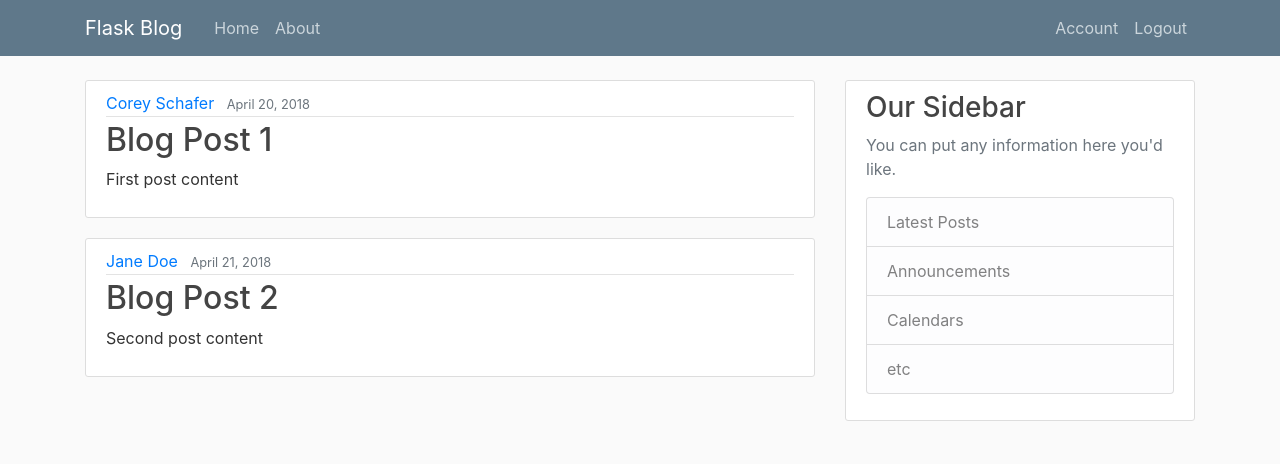
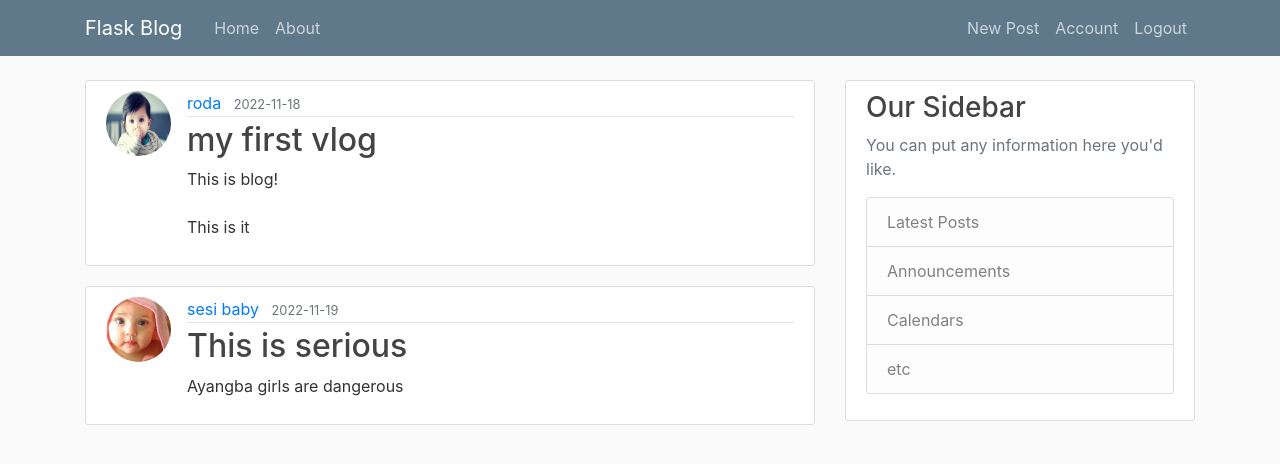
Before and after one commit to audualiyuehezu/flaskblog, a Flask app: page / in a window 1280 px wide. Shown: the top 464 px of the page. Run offline with Flask 2, Linux system fonts and the light colour scheme; a user stored in the database is signed in; data comes from the database, SQL or seed files in the repository; both versions use the stored data as it was after the commit; some libraries are stand-ins or nearby versions.

Commit message:
app update

```diff
--- a/Flask_Blog/flaskblog/routes.py
+++ b/Flask_Blog/flaskblog/routes.py
@@ -1,35 +1,17 @@
-
 import os
 import secrets
 from PIL import Image
 from flask import render_template, url_for, flash, redirect,request
 from flaskblog import app,db,bcrypt
-from flaskblog.forms import RegistrationForm, LoginForm, UpdateAccountForm
+from flaskblog.forms import RegistrationForm, LoginForm, UpdateAccountForm, PostForm
 from flaskblog.models import User, Post
 from flask_login import login_user, current_user, logout_user,login_required
-
-
-
-
-posts = [
-    {
-        'author': 'Corey Schafer',
-        'title': 'Blog Post 1',
-        'content': 'First post content',
-        'date_posted': 'April 20, 2018'
-    },
-    {
-        'author': 'Jane Doe',
-        'title': 'Blog Post 2',
-        'content': 'Second post content',
-        'date_posted': 'April 21, 2018'
-    }
-]
 
 
 @app.route("/")
 @app.route("/home")
 def home():
+    posts = Post.query.all()
     return render_template('home.html', posts=posts)
 
 
@@ -116,3 +98,16 @@ def account():
 
     image_file = url_for('static', filename='profile_pics/'+ current_user.image_file)
     return render_template('account.html', title='Account',image_file=image_file, form=form)
+
+
+@app.route("/post/new", methods=['GET', 'POST'])
+@login_required
+def new_post():
+    form = PostForm()
+    if form.validate_on_submit():
+        post = Post(title=form.title.data,content=form.content.data, author=current_user)
+        db.session.add(post)
+        db.session.commit()
+        flash('Your post has been created','success')
+        return redirect(url_for('home'))
+    return render_template('create_post.html', title='New Post', form=form)
--- a/Flask_Blog/flaskblog/templates/home.html
+++ b/Flask_Blog/flaskblog/templates/home.html
@@ -2,10 +2,11 @@
 {% block content %}
     {% for post in posts %}
         <article class="media content-section">
+          <img class="rounded-circle article-img" src="{{ url_for('static', filename='profile_pics/' + post.author.image_file) }}">
           <div class="media-body">
             <div class="article-metadata">
-              <a class="mr-2" href="#">{{ post.author }}</a>
-              <small class="text-muted">{{ post.date_posted }}</small>
+              <a class="mr-2" href="#">{{ post.author.username }}</a>
+              <small class="text-muted">{{ post.date_posted.strftime('%Y-%m-%d') }}</small>
             </div>
             <h2><a class="article-title" href="#">{{ post.title }}</a></h2>
             <p class="article-content">{{ post.content }}</p>
--- a/Flask_Blog/flaskblog/templates/layout.html
+++ b/Flask_Blog/flaskblog/templates/layout.html
@@ -32,6 +32,7 @@
             <!-- Navbar Right Side -->
             <div class="navbar-nav">
               {% if current_user.is_authenticated %}
+                <a class="nav-item nav-link" href="{{ url_for('new_post') }}">New Post</a>
                 <a class="nav-item nav-link" href="{{ url_for('account') }}">Account</a>
                 <a class="nav-item nav-link" href="{{ url_for('logout') }}">Logout</a>
               {% else %}
```
Also changed, not shown: Flask_Blog/flaskblog/forms.py (+7 -1 lines), Flask_Blog/flaskblog/templates/create_post.html (added, +40 -0 lines), Flask_Blog/flaskblog/site.db.
